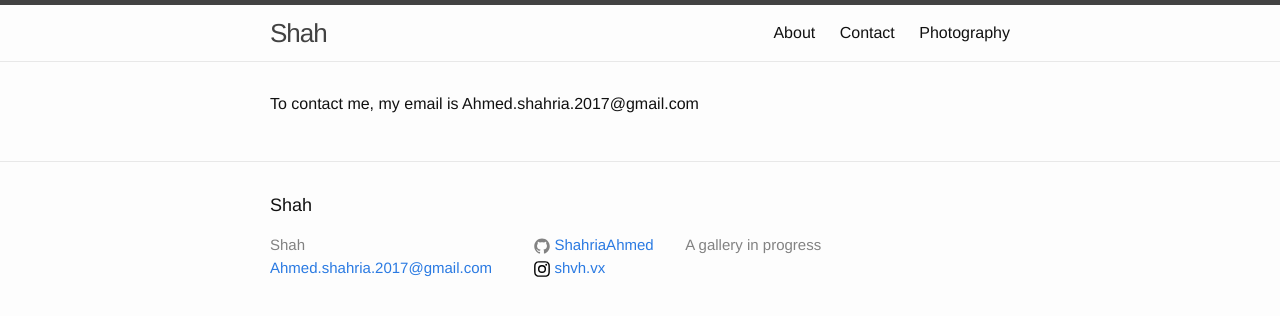
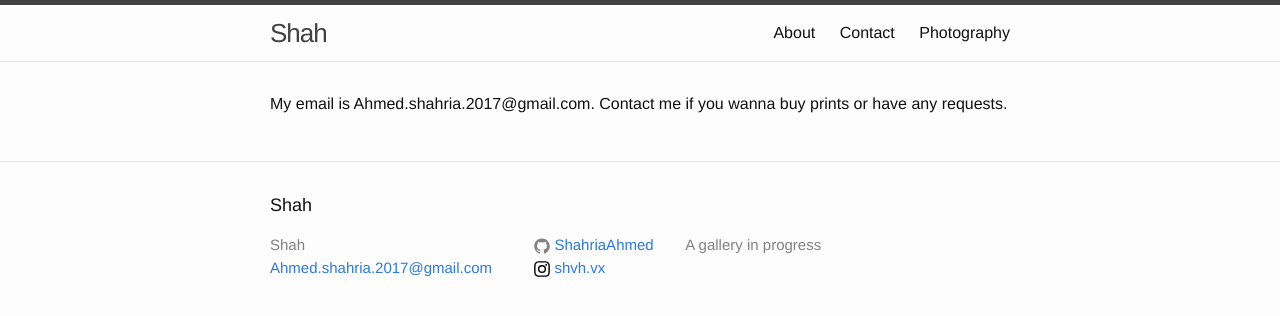
Before and after one commit to ShahriaAhmed/ShahriaAhmed.github.io, a Jekyll site: the page built from contact/contact.md, in a window 1280 px wide. Shown: the top 316 px of the page. Built offline with Jekyll 4.4.1, drawn with Linux system fonts in a browser that asks for light colours.

Commit message:
current project

```diff
--- a/contact/contact.md
+++ b/contact/contact.md
@@ -1,7 +1,8 @@
 ---
 layout: default
 title: Contact
-permalink:
+permalink: /contact/
 ---
 
-To contact me, my email is Ahmed.shahria.2017@gmail.com
+My email is Ahmed.shahria.2017@gmail.com.
+Contact me if you wanna buy prints or have any requests.
```
Also changed, not shown: 6 other files.
